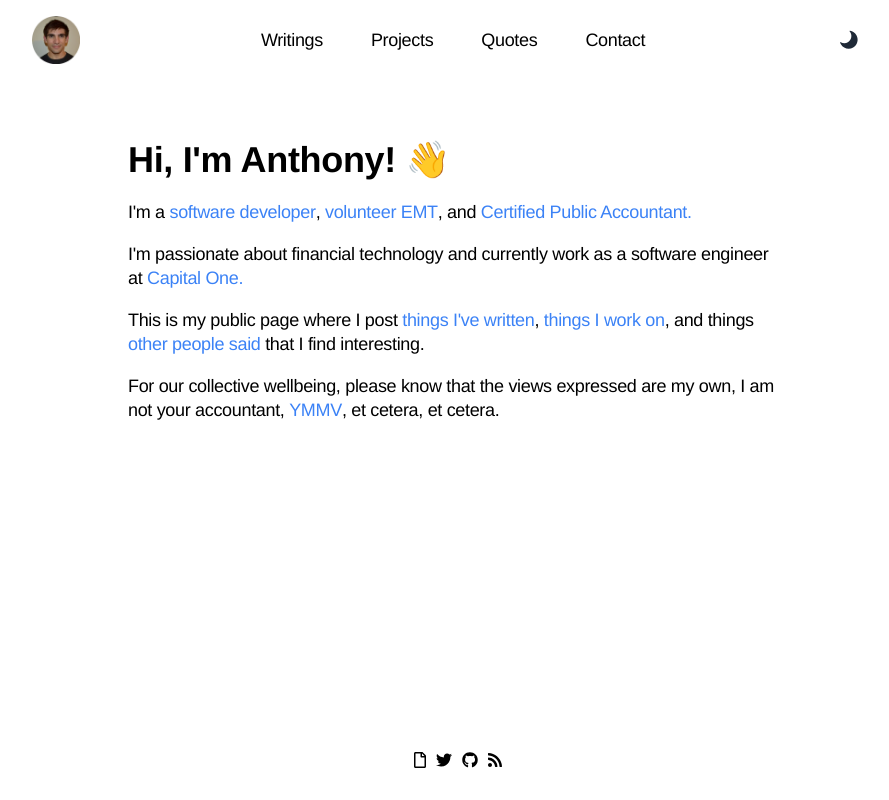
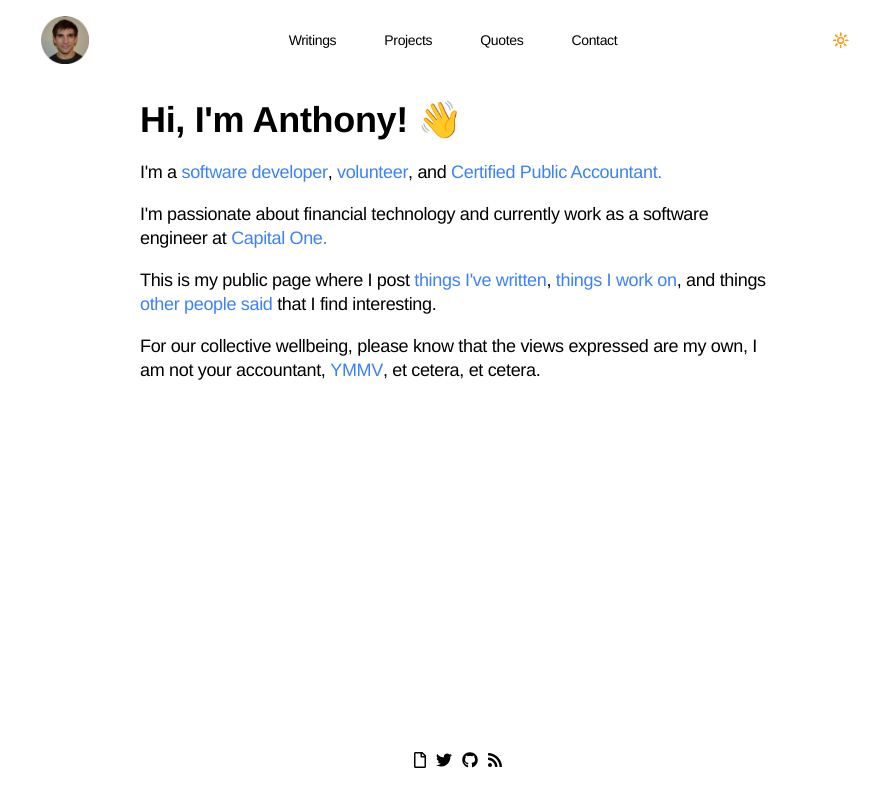
Before and after one commit to Anthony-Calderaro/calderarrow, a Next.js app: page / in a window 1280 px wide. Shown: the whole page, without its empty margins (187-1076 px from the left). Built offline with nearby package versions, Linux system fonts and the light colour scheme.

Commit message:
Adds mobile styling for the index page.

```diff
--- a/components/Header.js
+++ b/components/Header.js
@@ -2,20 +2,19 @@ import Link from 'next/link';
 import Image from 'next/image'
 import { useRouter } from 'next/router';
 
-import { themeIcons, createFontAwesomeIcon } from '../public/staticText';
-
 import headerStyles from '../styles/Header.module.css';
 
-// Todo Static
 const links = ['writings', 'projects', 'quotes', 'contact'];
 
 const LinkCategory = ({ category, active }) => <Link href={`/${category}`}><a className={`${headerStyles.link} ${active && headerStyles.active}`}>{category}</a></Link>;
 
 const Header = ({ theme, toggleTheme }) => {
   const { pathname } = useRouter();
+  const sunOrMoonIcon = theme ? <span className='icon'>🔆</span> : <span className='icon'>🌙</span>;
 
   return (
     <div className={headerStyles.headerContainer}>
+
       <div className={headerStyles.linkContainer}>
         <Link href='/'>
           <a className={headerStyles.headshot}>
@@ -23,13 +22,12 @@ const Header = ({ theme, toggleTheme }) => {
           </a>
         </Link>
       </div>
+
       <div className={headerStyles.linkContainer}>
         {links.map((category, i) => <LinkCategory active={pathname.includes(category)} category={category} key={i} />)}
       </div>
 
-      <div className={headerStyles.iconContainer} onClick={toggleTheme}>
-        {theme ? <span className={headerStyles.moon}>{createFontAwesomeIcon(themeIcons.light)}</span> : <span>☀️</span>}
-      </div>
+      <div className={headerStyles.iconContainer} onClick={toggleTheme}>{sunOrMoonIcon}</div>
 
     </div>
   );
--- a/pages/contact.js
+++ b/pages/contact.js
@@ -1,7 +1,7 @@
 import Link from 'next/link';
 import styles from '../styles/Home.module.css';
 
-export default function Projects() {
+export default function Contact() {
   return (
     <div>
       Coming soon. Haha!
--- a/public/staticText.js
+++ b/public/staticText.js
@@ -4,7 +4,7 @@ import { faFile } from '@fortawesome/free-regular-svg-icons'
 import { faTwitter, faGithub } from '@fortawesome/free-brands-svg-icons'
 
 export function createFontAwesomeIcon(icon) {
-  return <FontAwesomeIcon icon={icon} />
+  return <FontAwesomeIcon className='icon' icon={icon} />
 }
 
 export const themeIcons = {
@@ -41,7 +41,8 @@ export const homePageLinks = {
   },
   dlvfr: {
     link: 'https://www.dlvfrd.org/',
-    text: 'volunteer EMT',
+    text: 'volunteer',
+    // text: 'volunteer EMT',
     target: '_blank',
   },
   cpa: {
--- a/styles/Footer.module.css
+++ b/styles/Footer.module.css
@@ -21,11 +21,16 @@
 .icon_menu {
   display: flex;
   justify-content: center;
-  width: 600px;
+}
 
-}
 .icon_menu svg {
   margin-left: 10px;
   font-size: 16px;
   cursor: pointer;
 }
+
+@media (max-width: 1000px) {
+  .icon_menu {
+    /* width: 600px; */
+  }
+}
--- a/styles/Header.module.css
+++ b/styles/Header.module.css
@@ -1,7 +1,7 @@
 .headerContainer {
   display: flex;
   justify-content: space-around;
-  width: 1000px;
+  font-size: 14px;
   height: 10vh;
   font-weight: 500;
 }
@@ -25,7 +25,7 @@
 
 .link {
   padding: 12px 0;
-  margin: 0 24px;
+  margin: 0 6px;
   display: flex;
   justify-content: space-around;
   align-items: center;
@@ -48,7 +48,11 @@
   margin: 10px 0;
 }
 
-.moon {
-  color: rgb(31, 41, 55);
-  transform: rotate(240deg);
+@media screen and (min-width: 1000px) {
+  .link {
+    margin: 0 24px;
+  }
+  .headerContainer {
+    width: 1000px;
+  }
 }
--- a/styles/globals.css
+++ b/styles/globals.css
@@ -25,6 +25,7 @@ main {
   flex-direction: column;
   max-width: 650px;
   width: 100%;
+  padding: 0 12px;
   min-height: 80vh; /* Todo: Fix so not fixed */
 }
 
@@ -48,3 +49,8 @@ light: 156,163,175*/
 .container.dark svg {
   fill: white;
 }
+
+.icon {
+  height: 18x;
+  width: 18px;
+}
```
